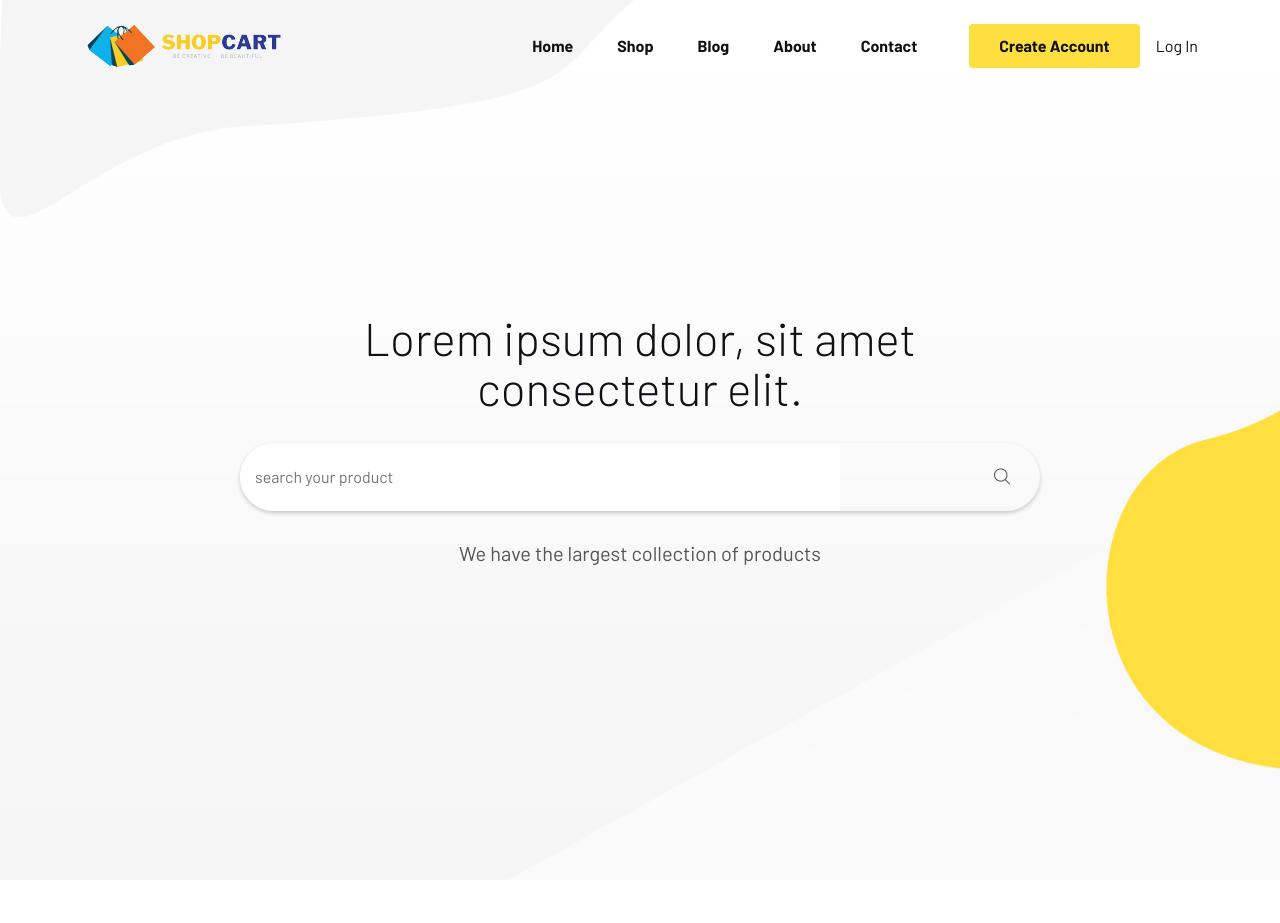
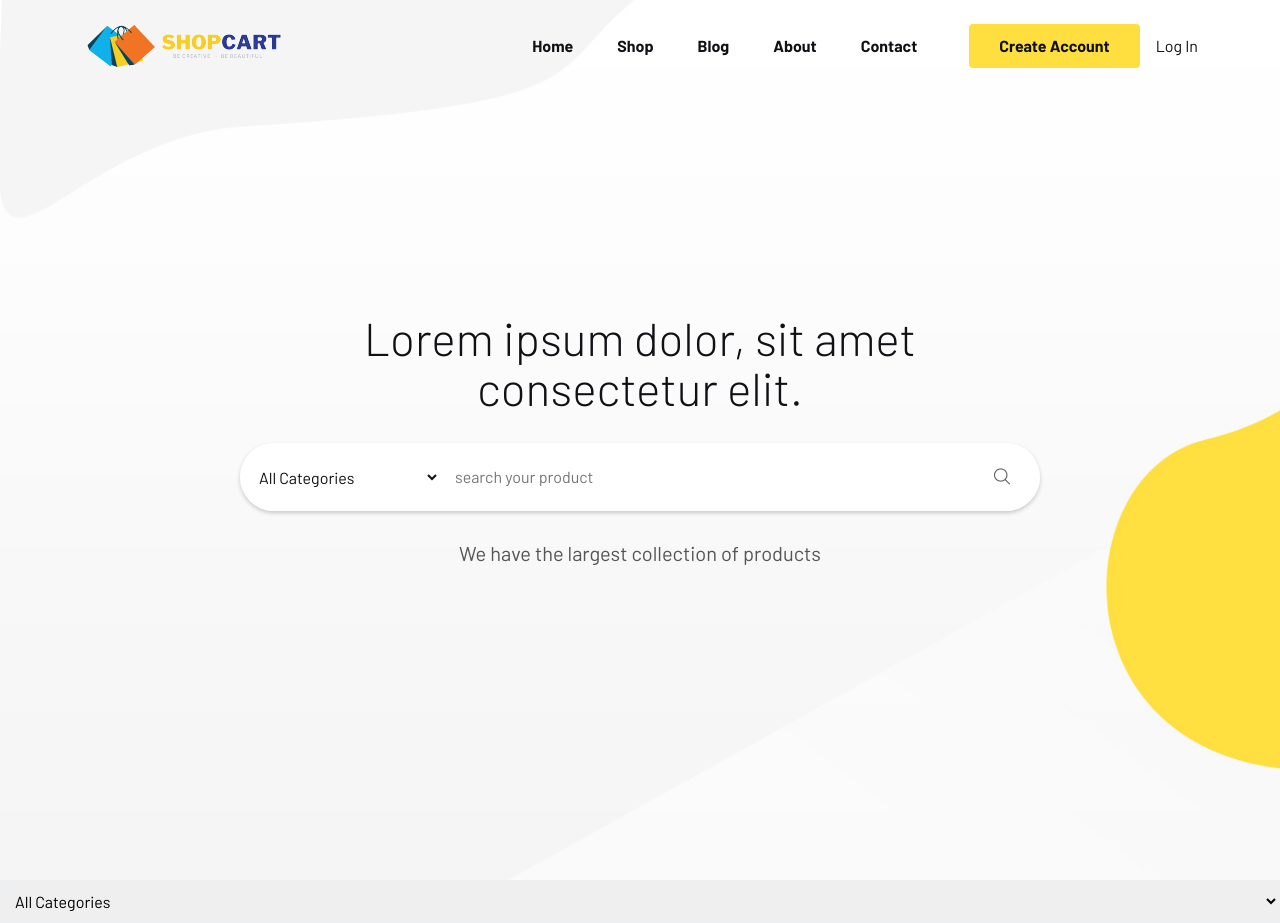
Before and after one commit to Rukunuljoy/e-commerce-shop-frontend, a React (Vite) app: page / in a window 1280 px wide. Before the commit the page ends 880 px from the top, so only its background shows below. Built offline with nearby package versions, Linux system fonts and the light colour scheme.

Commit message:
banner section is done

```diff
--- a/src/Home/Banner.jsx
+++ b/src/Home/Banner.jsx
@@ -1,6 +1,7 @@
 import React, { useState } from 'react';
 import productData from '../products.json'
 import { Link } from 'react-router-dom';
+import SelectedCategory from '../components/SelectedCategory';
 
 const title = (
     <h2>Lorem ipsum dolor, sit amet consectetur elit. </h2>
@@ -43,6 +44,7 @@
                 <div className="banner-content">
                     {title}
                     <form action="">
+                        <SelectedCategory select={'all'}/>
                         <input type="text" name='search' id='search' placeholder='search your product' value={searchInput} onChange={handleSearch}/>
                         <button type='submit'><i className="icofont-search"></i></button>
                     </form>
--- a/src/Home/Home.jsx
+++ b/src/Home/Home.jsx
@@ -1,10 +1,12 @@
 import React from 'react';
 import Banner from './Banner';
+import SelectedCategory from '../components/SelectedCategory';
 
 const Home = () => {
     return (
         <div>
             <Banner/>
+            <SelectedCategory/>
         </div>
     );
 };
--- a/src/blog/Blog.jsx
+++ b/src/blog/Blog.jsx
@@ -1,11 +1,10 @@
-import React from 'react';
+
 
 const Blog = () => {
-    return (
-        <div>
 
-        </div>
-    );
+  return (
+    <div></div>
+  );
 };
 
 export default Blog;
--- /dev/null
+++ b/src/components/SelectedCategory.jsx
@@ -0,0 +1,72 @@
+import React from 'react';
+
+const SelectedCategory = (select) => {
+    return (
+        <select>
+        <option value="all">All Categories</option>
+        <option value="electronics">Electronics</option>
+        <option value="computer">Computer</option>
+        <option value="smart-home">Smart Home</option>
+        <option value="automotive">Automotive</option>
+        <option value="baby">Baby</option>
+        <option value="beauty">Beauty</option>
+        <option value="personal-care">Personal Care</option>
+        <option value="butcher-shop">Butcher Shop</option>
+        <option value="cafe">Cafe</option>
+        <option value="charity-2">Charity</option>
+        <option value="church">Church</option>
+        <option value="clinic">clinic</option>
+        <option value="college">College</option>
+        <option value="conference">Conference</option>
+        <option value="construction">Construction</option>
+        <option value="corona-virus">Corona Virus</option>
+        <option value="corporate">Corporate</option>
+        <option value="covid19">Covid19</option>
+        <option value="digital-products">Digital Products</option>
+        <option value="doctors">doctors</option>
+        <option value="ecological">Ecological</option>
+        <option value="education">Education</option>
+        <option value="entertainment">Entertainment</option>
+        <option value="environment">Environment</option>
+        <option value="environmental">Environmental</option>
+        <option value="events">Events</option>
+        <option value="fitness">Fitness</option>
+        <option value="food-shop">Food Shop</option>
+        <option value="free">Free</option>
+        <option value="gym">Gym</option>
+        <option value="halloween">Halloween</option>
+        <option value="health">health</option>
+        <option value="healthcare">healthcare</option>
+        <option value="learnpress">learnpress</option>
+        <option value="meat-shop">Meat Shop</option>
+        <option value="medical">medical</option>
+        <option value="medical-prevention">Medical Prevention</option>
+        <option value="meetup">Meetup</option>
+        <option value="mobile-apps">Mobile Apps</option>
+        <option value="music">Music</option>
+        <option value="news">News</option>
+        <option value="nonprofit">Nonprofit</option>
+        <option value="onepage">Onepage</option>
+        <option value="online-course">Online Course</option>
+        <option value="personal-blog">Personal Blog</option>
+        <option value="portfolio">Portfolio</option>
+        <option value="pregnancy">pregnancy</option>
+        <option value="premium">premium</option>
+        <option value="psd">psd</option>
+        <option value="religion">Religion</option>
+        <option value="restaurants">Restaurants</option>
+        <option value="school">School</option>
+        <option value="seo">SEO</option>
+        <option value="software">Software</option>
+        <option value="startups">Startups</option>
+        <option value="university">University</option>
+        <option value="vcard">Vcard</option>
+        <option value="woocommerce">WooCommerce</option>
+        <option value="yoga">Yoga</option>
+        <option value="magazine">Magazine</option>
+        <option value="event-wordpress">Event</option>
+      </select>
+    );
+};
+
+export default SelectedCategory;
```
